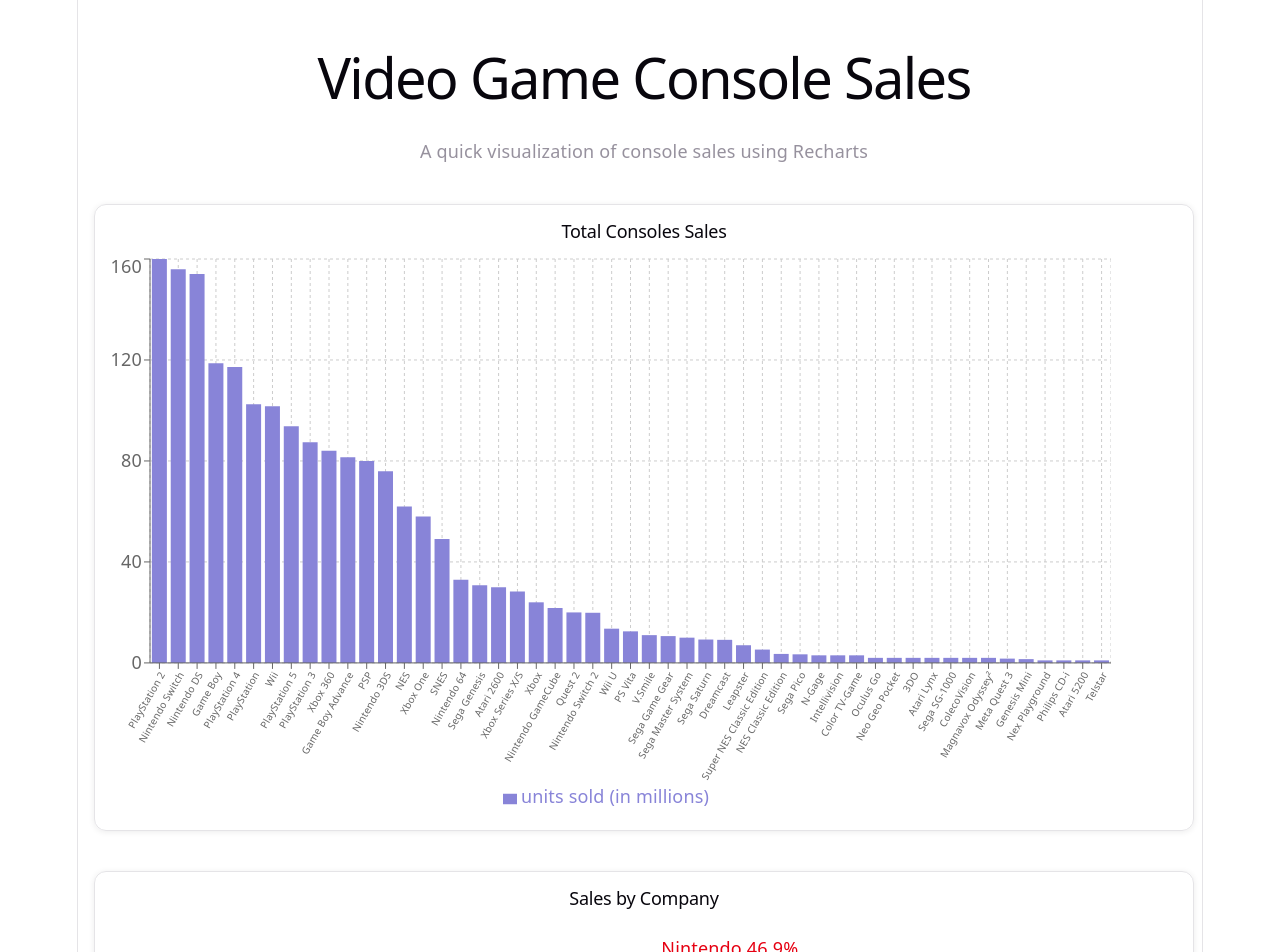
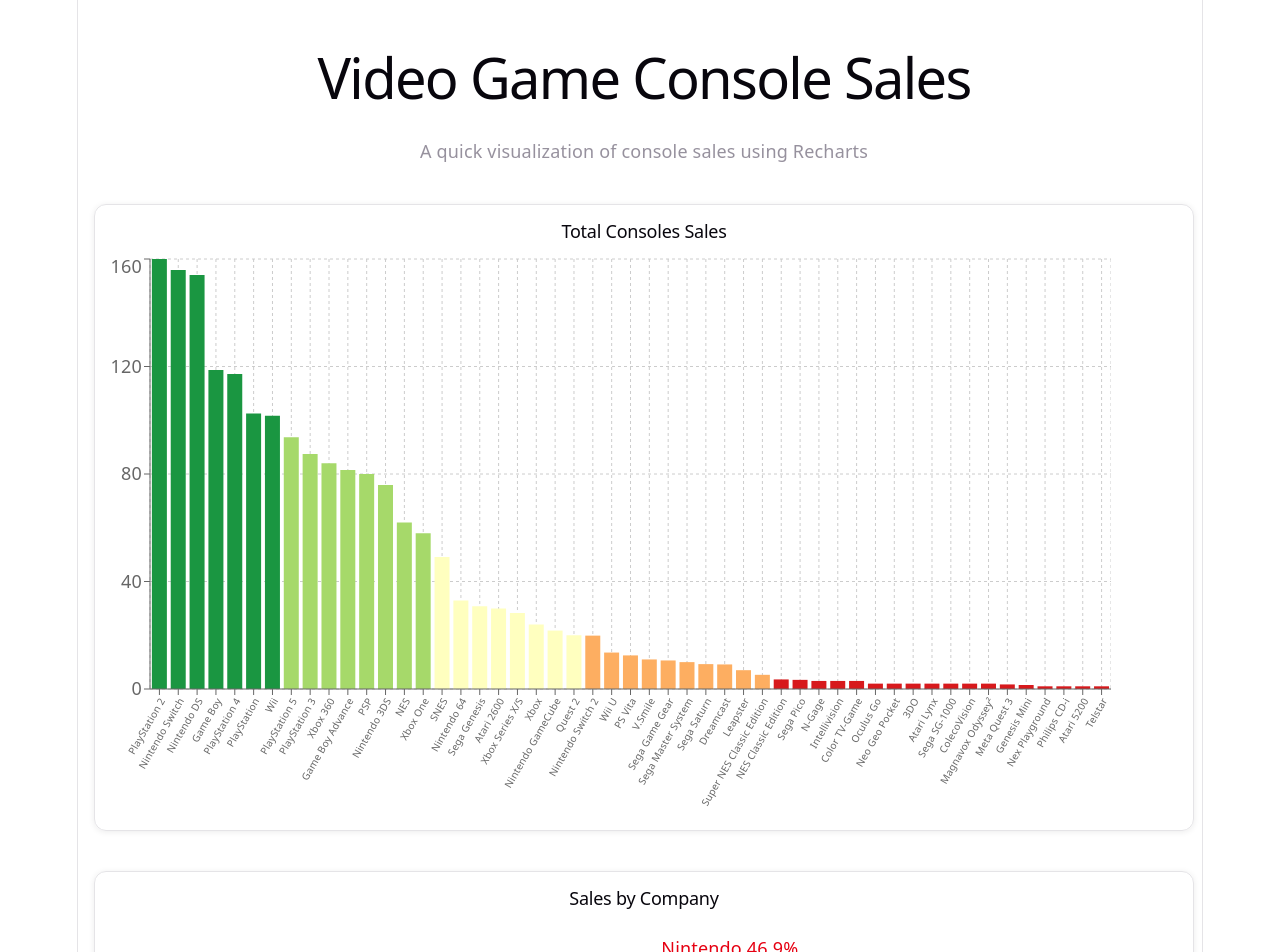
Before and after one commit to Kravcant/data-vizualization-demo, a React (Vite) app: page / in a window 1280 px wide. Shown: the top 952 px of the page. Built offline with nearby package versions, Linux system fonts and the light colour scheme; some icons are missing.

Commit message:
Added color coding

```diff
--- a/src/Consoles.jsx
+++ b/src/Consoles.jsx
@@ -1,4 +1,4 @@
-import { BarChart, Bar, XAxis, YAxis, CartesianGrid, Tooltip, Legend } from 'recharts';
+import { BarChart, Bar, XAxis, YAxis, CartesianGrid, Tooltip, Legend, Cell } from 'recharts';
 import { RechartsDevtools } from '@recharts/devtools';
 import rawData from './game-consoles.json';
 
@@ -7,19 +7,21 @@
   unitsSold: item["Units sold (mil)"],
 })).sort((a, b) => b.unitsSold - a.unitsSold);
 
-// #endregion
+const getColor = (value) => {
+  if (value >= 100) return '#1a9641';  // green  - blockbuster
+  if (value >= 50)  return '#a6d96a';  // lime   - great
+  if (value >= 20)  return '#ffffbf';  // yellow - solid
+  if (value >= 5)   return '#fdae61';  // orange - modest
+  return '#d7191c';                    // red    - low
+};
+
 const SimpleBarChart = () => {
   return (
     <BarChart
       style={{ width: '100%', maxWidth: '1000px', maxHeight: '70vh', aspectRatio: 1.618 }}
       responsive
       data={data}
-      margin={{
-        top: 5,
-        right: 0,
-        left: 0,
-        bottom: 5,
-      }}
+      margin={{ top: 5, right: 0, left: 0, bottom: 5 }}
     >
       <CartesianGrid strokeDasharray="3 3" />
       <XAxis
@@ -32,8 +34,11 @@
       />
       <YAxis width="auto" />
       <Tooltip />
-      <Legend />
-      <Bar dataKey="unitsSold" fill="#8884d8" activeBar={{ fill: 'pink', stroke: 'blue' }} name="units sold (in millions)"/>
+      <Bar dataKey="unitsSold" name="units sold (in millions)">
+        {data.map((entry, index) => (
+          <Cell key={`cell-${index}`} fill={getColor(entry.unitsSold)} />
+        ))}
+      </Bar>
       <RechartsDevtools />
     </BarChart>
   );
```
